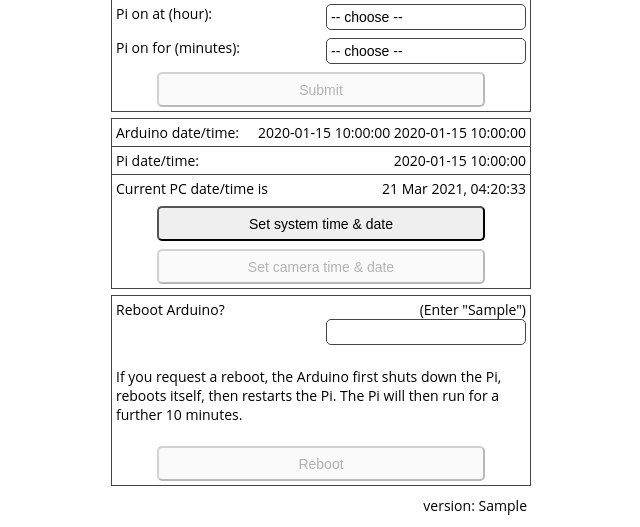
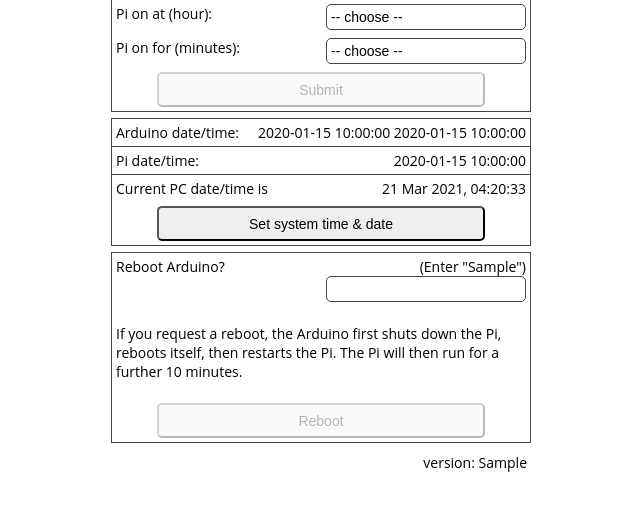
Before and after one commit to greiginsydney/Intervalometerator, a Python web app: template Raspberry Pi/www/templates/system.html in a window 1280 px wide. Shown: the part 522-1049 px from the top of the page, without its empty margins (319-959 px from the left). After the commit the page ends 994 px from the top, so only its background shows below. Run offline with Jinja, Linux system fonts and the light colour scheme; the template is opened without the code that fills it: most values are stand-ins (such as "Sample title", 1, 10 or a date in 2020).

Commit message:
Remove SetCameraTime button

```diff
--- a/Raspberry Pi/www/templates/system.html
+++ b/Raspberry Pi/www/templates/system.html
@@ -137,11 +137,6 @@
 		<tr>
 			<td class="noborder">
 				<button name="SyncSystem" type="submit" class="hwbutton" value="SetPiTime">Set system time &amp; date</button>
-			</td>
-		</tr>
-		<tr>
-			<td class="noborder">
-				<button name="SyncCamera" type="submit" class="hwbutton" value="SetCameraTime" DISABLED>Set camera time &amp; date</button>
 			</td>
 		</tr>
 	</table>
```
